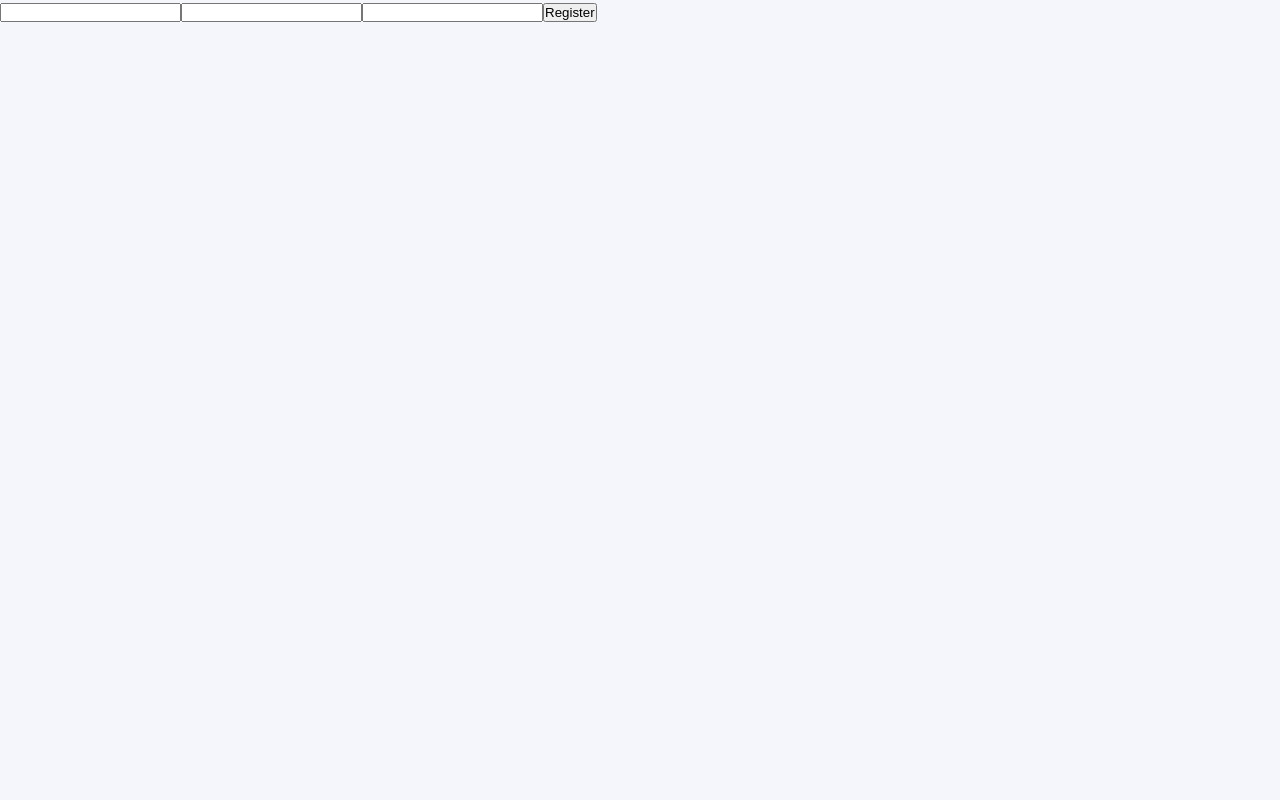
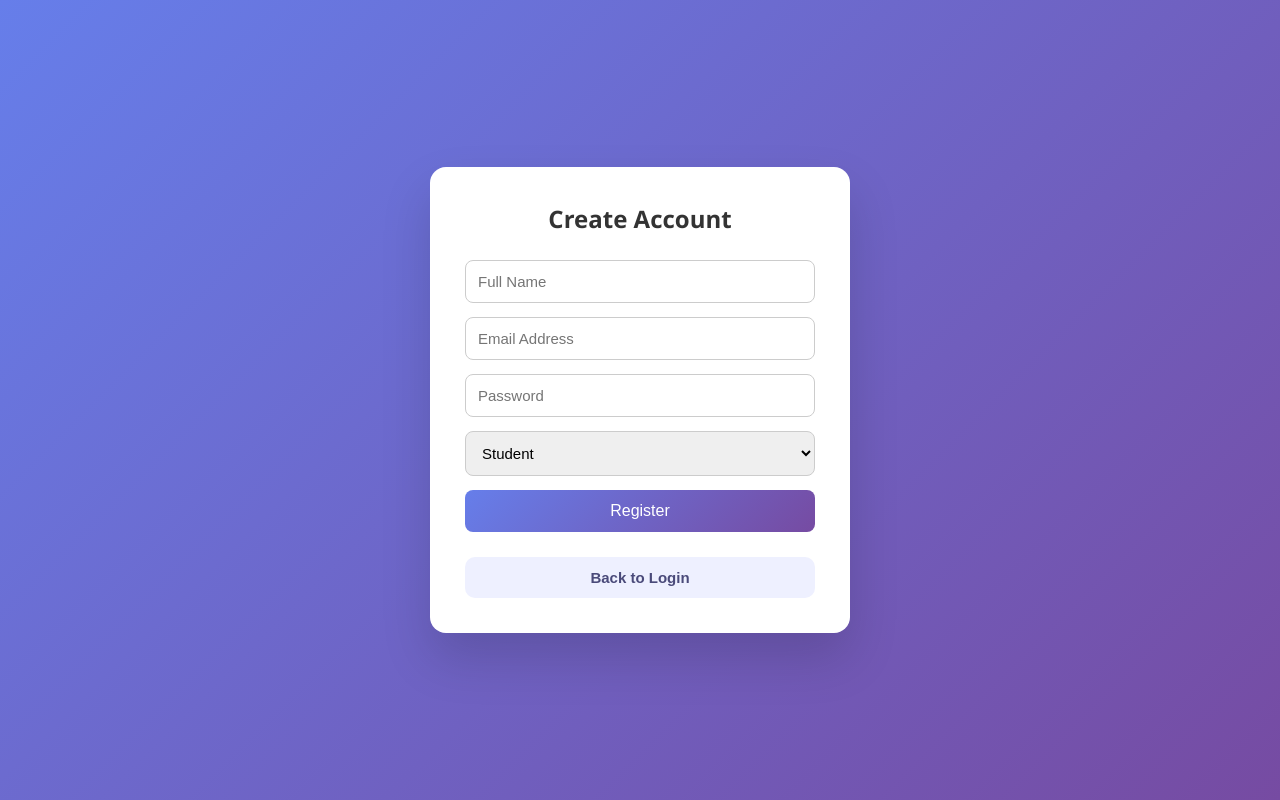
Before and after one commit to Rohan6162/sentra-frontend, a React (Vite) app: page /register in a window 1280 px wide. Built offline with nearby package versions, Linux system fonts and the light colour scheme.

Commit message:
restored UI + fixed API

```diff
--- a/src/pages/Login.jsx
+++ b/src/pages/Login.jsx
@@ -12,8 +12,8 @@ function Login() {
   const handleLogin = async () => {
     try {
       const res = await API.post("/login", {
-        email,
-        password,
+        email: email.trim(),
+        password: password.trim(),
       });
 
       const { token, user } = res.data;
@@ -25,15 +25,43 @@ function Login() {
         navigate("/student/dashboard");
       }
     } catch (err) {
-      alert("Invalid email or password");
+      alert(err.response?.data?.message || "Invalid email or password");
     }
   };
 
   return (
-    <div>
-      <input value={email} onChange={(e) => setEmail(e.target.value)} />
-      <input value={password} onChange={(e) => setPassword(e.target.value)} />
-      <button onClick={handleLogin}>Login</button>
+    <div className="login-page">
+      <div className="login-card">
+        <h2>Login</h2>
+
+        <input
+          type="email"
+          placeholder="Email"
+          value={email}
+          onChange={(e) => setEmail(e.target.value)}
+        />
+
+        <input
+          type="password"
+          placeholder="Password"
+          value={password}
+          onChange={(e) => setPassword(e.target.value)}
+        />
+
+        <button onClick={handleLogin} className="login-btn">
+          Login
+        </button>
+
+        <p style={{ textAlign: "center" }}>
+          Don’t have an account?
+          <button
+            onClick={() => navigate("/register")}
+            className="register-link"
+          >
+            Register
+          </button>
+        </p>
+      </div>
     </div>
   );
 }
--- a/src/pages/Register.jsx
+++ b/src/pages/Register.jsx
@@ -1,6 +1,7 @@
 import API from "../api";
 import { useState } from "react";
 import { useNavigate } from "react-router-dom";
+import "./Register.css";
 
 function Register() {
   const navigate = useNavigate();
@@ -8,28 +9,79 @@ function Register() {
   const [name, setName] = useState("");
   const [email, setEmail] = useState("");
   const [password, setPassword] = useState("");
+  const [role, setRole] = useState("student");
+  const [adminCode, setAdminCode] = useState("");
 
   const handleRegister = async () => {
+    if (!name || !email || !password) {
+      alert("All fields are required");
+      return;
+    }
+
     try {
       await API.post("/register", {
         name,
         email,
         password,
+        role,
+        adminCode,
       });
 
-      alert("Registered");
+      alert("Registered successfully");
       navigate("/");
-    } catch {
-      alert("Error");
+    } catch (err) {
+      alert(err.response?.data?.message || "Registration failed");
     }
   };
 
   return (
-    <div>
-      <input onChange={(e) => setName(e.target.value)} />
-      <input onChange={(e) => setEmail(e.target.value)} />
-      <input onChange={(e) => setPassword(e.target.value)} />
-      <button onClick={handleRegister}>Register</button>
+    <div className="register-page">
+      <div className="register-card">
+        <h2>Create Account</h2>
+
+        <input
+          type="text"
+          placeholder="Full Name"
+          value={name}
+          onChange={(e) => setName(e.target.value)}
+        />
+
+        <input
+          type="email"
+          placeholder="Email Address"
+          value={email}
+          onChange={(e) => setEmail(e.target.value)}
+        />
+
+        <input
+          type="password"
+          placeholder="Password"
+          value={password}
+          onChange={(e) => setPassword(e.target.value)}
+        />
+
+        <select value={role} onChange={(e) => setRole(e.target.value)}>
+          <option value="student">Student</option>
+          <option value="admin">Admin</option>
+        </select>
+
+        {role === "admin" && (
+          <input
+            type="password"
+            placeholder="Admin Secret Code"
+            value={adminCode}
+            onChange={(e) => setAdminCode(e.target.value)}
+          />
+        )}
+
+        <button className="register-btn" onClick={handleRegister}>
+          Register
+        </button>
+
+        <button className="back-btn" onClick={() => navigate("/")}>
+          Back to Login
+        </button>
+      </div>
     </div>
   );
 }
```
